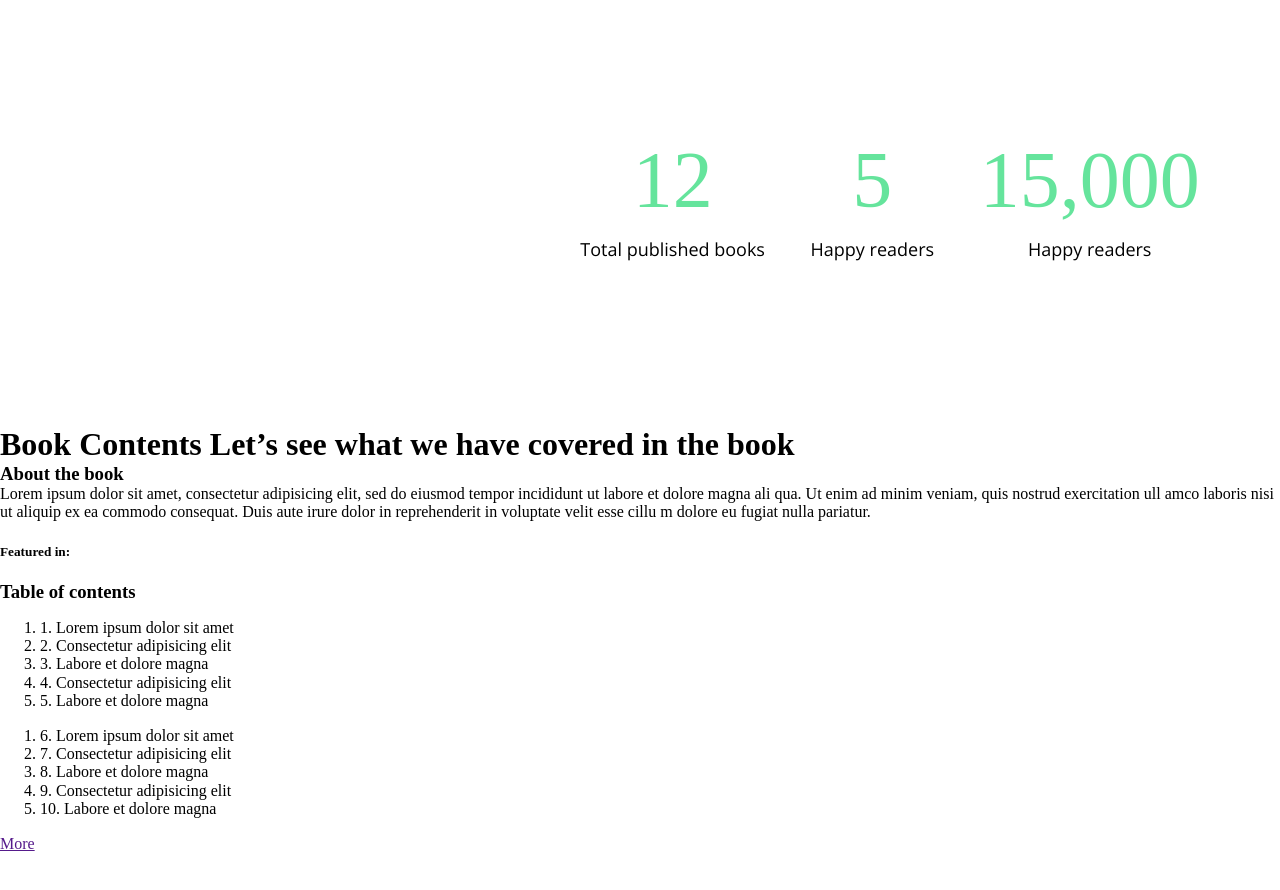
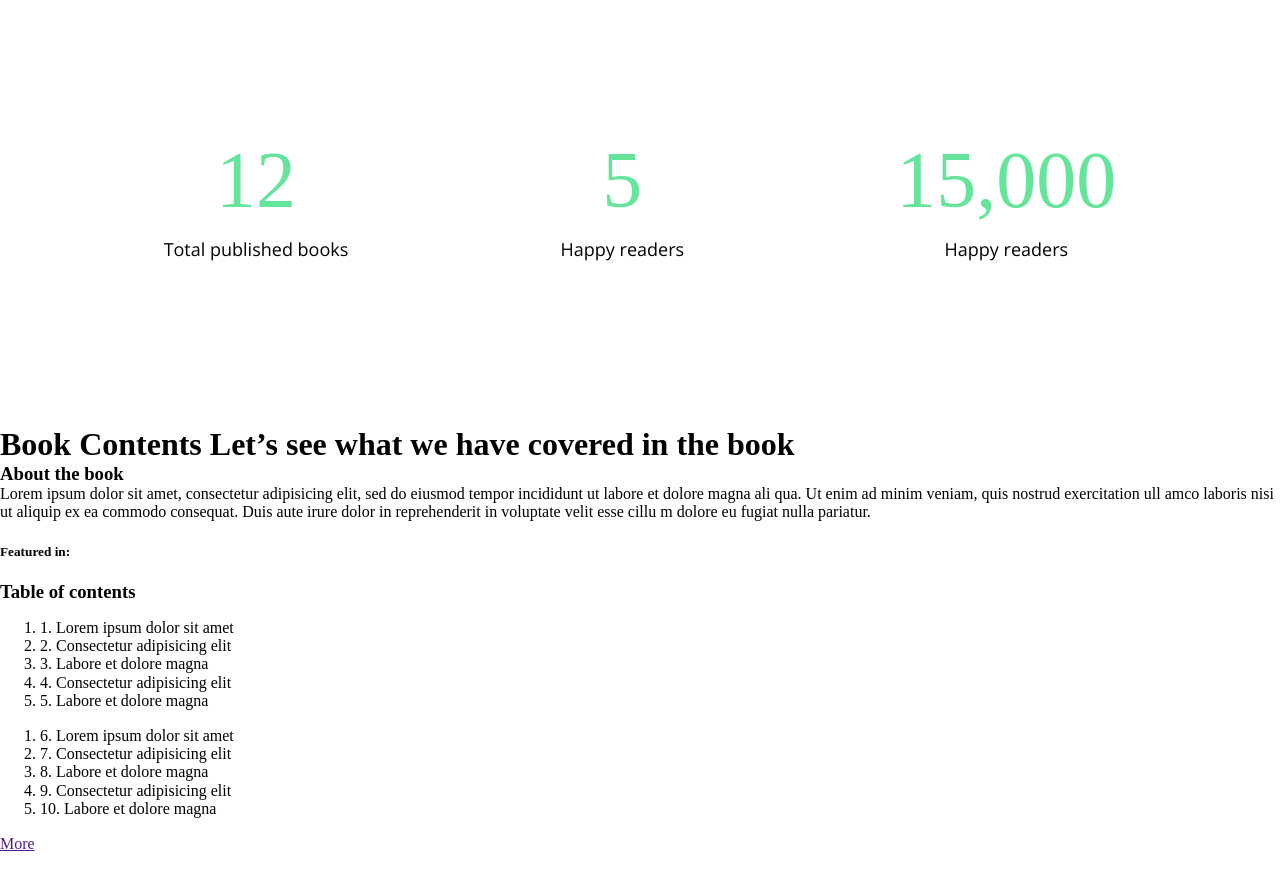
Before and after one commit to Rust145/Bukee, a website: page src/views/index.html in a window 1280 px wide. Shown: the part 1785-2675 px from the top of the page. Drawn offline with nearby package versions, Linux system fonts and the light colour scheme; files that its build step writes are made by us from their sources.

Commit message:
Исправление блока count

```diff
--- a/src/styles/main.scss
+++ b/src/styles/main.scss
@@ -158,7 +158,8 @@ body {
     display: flex;
     justify-content: space-around;
     margin-top: 180px;
-    margin-left: 500px;
+//    margin-left: 500px;
+//    border: 1px solid black;
     p {
         font-family: 'Open Sans', serif;
         text-align: center;
```
